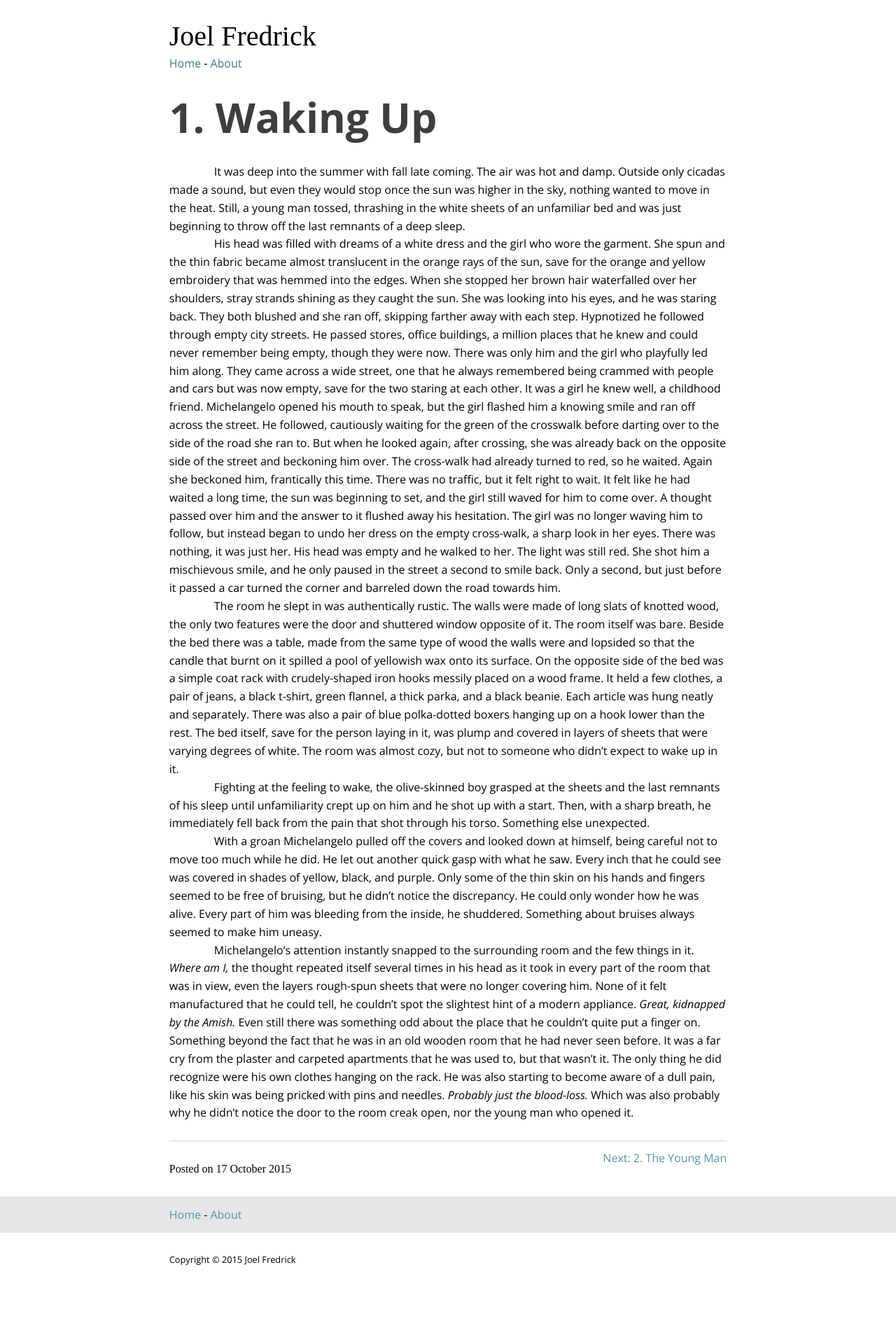
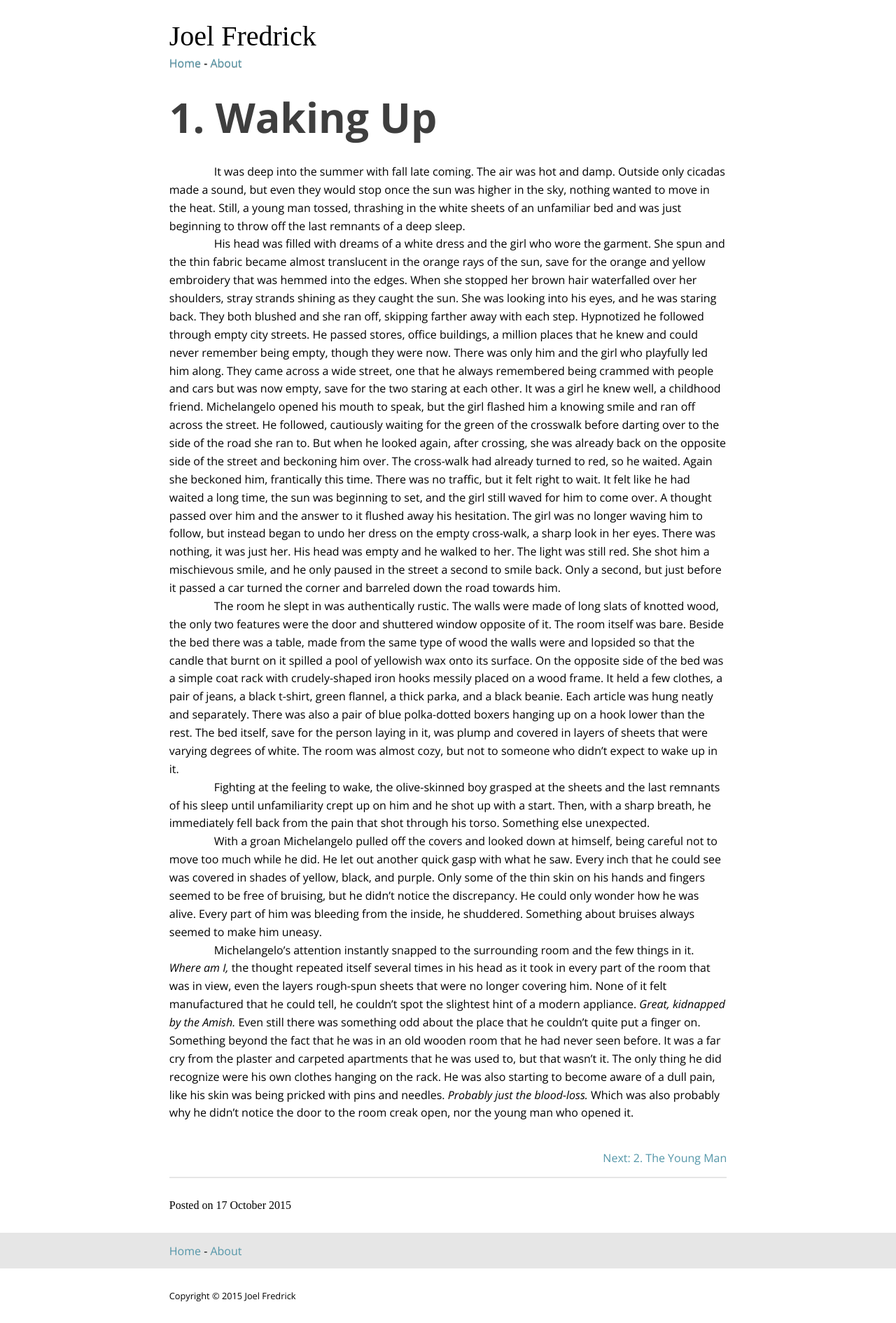
Before and after one commit to jfelsinger/write.joelfredrick.com, a Jekyll site: the page built from _posts/2015-10-17-waking-up.md, in a window 1280 px wide. Shown: the whole page at 70% size. Built offline with Jekyll 4.4.1, drawn with Linux system fonts in a browser that asks for light colours; nearby versions of some CDN libraries; some web fonts are replaced; before the commit the page ends 1839 px from its top, so only the background shows below that.

Commit message:
Add clear-fix

```diff
--- a/_posts/2015-10-17-waking-up.md
+++ b/_posts/2015-10-17-waking-up.md
@@ -92,7 +92,7 @@ was being pricked with pins and needles. *Probably just the blood-loss.*
 Which was also probably why he didn't notice the door to the room creak
 open, nor the young man who opened it.
 
-<div>
+<div class="clear-fix">
     <a href="/omnitia/the-young-man" class="pv-  float-right">
         Next: 2. The Young Man
     </a>
```
Also changed, not shown: _posts/2015-10-20-the-young-man.md (+1 -1 lines).
